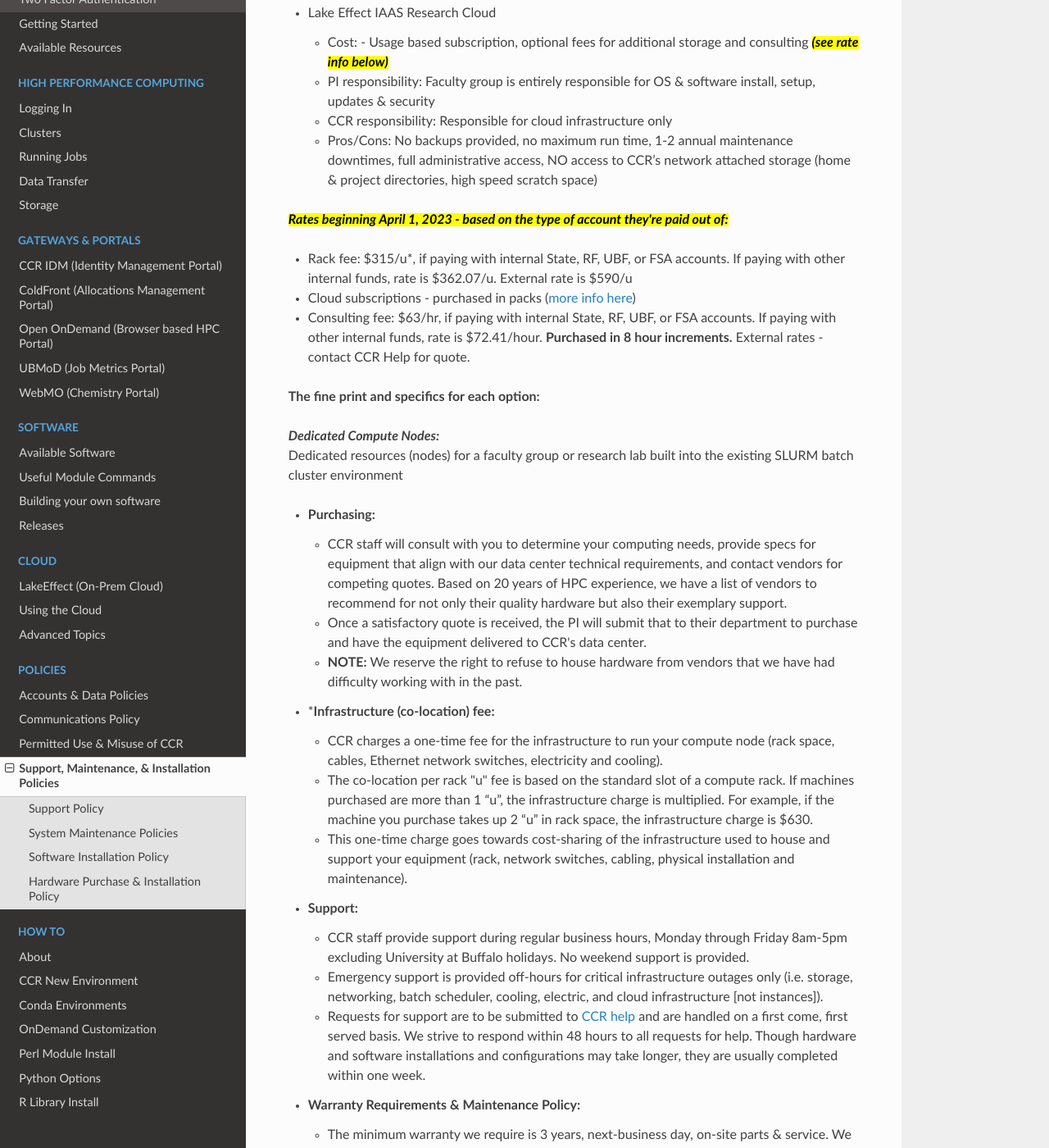
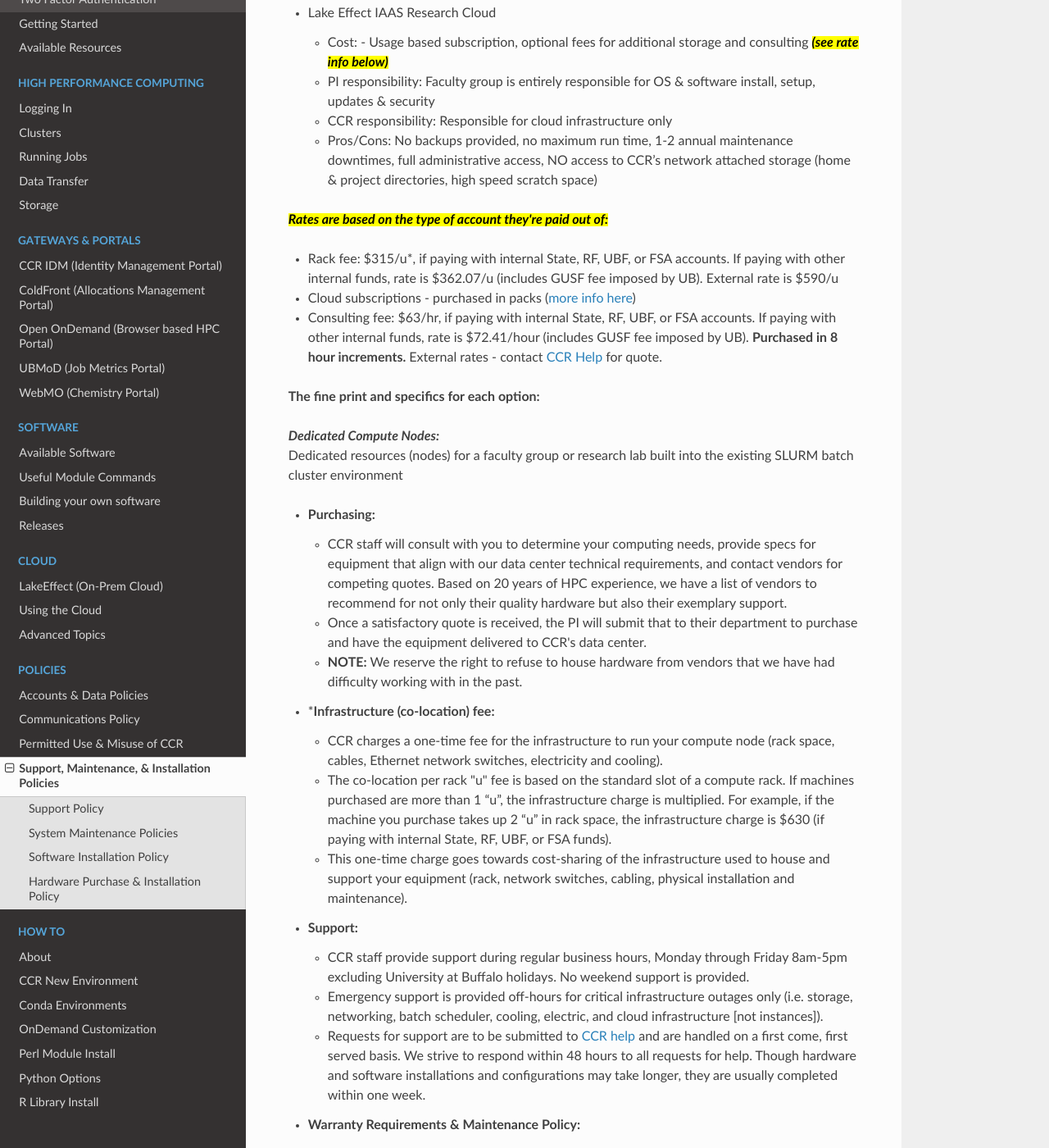
Before and after one commit to ubccr/ccrdocs, an MkDocs documentation site: the page built from pages/policies/support.md, in a window 1280 px wide and 1400 px high, scrolled down 3194 px. Shown: the whole window at 82% size. Built offline with MkDocs 1.6.1, drawn with Linux system fonts in a browser that asks for light colours; nearby versions of some CDN libraries.

```diff
--- a/pages/policies/support.md
+++ b/pages/policies/support.md
@@ -83,11 +83,11 @@ CCR is able to provide the following options to faculty groups:
     - CCR responsibility: Responsible for cloud infrastructure only
     - Pros/Cons:  No backups provided, no maximum run time, 1-2 annual maintenance downtimes, full administrative access, NO access to CCR’s network attached storage (home & project directories, high speed scratch space)
 
-==**Rates beginning April 1, 2023 - based on the type of account they're paid out of:**==
+==**Rates are based on the type of account they're paid out of:**==
 
-- Rack fee: $315/u*, if paying with internal State, RF, UBF, or FSA accounts. If paying with other internal funds, rate is $362.07/u.  External rate is $590/u
+- Rack fee: $315/u*, if paying with internal State, RF, UBF, or FSA accounts. If paying with other internal funds, rate is $362.07/u (includes GUSF fee imposed by UB).  External rate is $590/u
 - Cloud subscriptions - purchased in packs ([more info here](../cloud/lake-effect.md#subscriptions))
-- Consulting fee:  $63/hr, if paying with internal State, RF, UBF, or FSA accounts. If paying with other internal funds, rate is $72.41/hour.  **Purchased in 8 hour increments.**  External rates - contact CCR Help for quote.
+- Consulting fee:  $63/hr, if paying with internal State, RF, UBF, or FSA accounts. If paying with other internal funds, rate is $72.41/hour (includes GUSF fee imposed by UB).  **Purchased in 8 hour increments.**  External rates - contact [CCR Help](../help.md) for quote.
 
 **The fine print and specifics for each option:**
 
@@ -102,7 +102,7 @@ Dedicated resources (nodes) for a faculty group or research lab built into the e
 
 - ***Infrastructure (co-location) fee:**
     - CCR charges a one-time fee for the infrastructure to run your compute node (rack space, cables, Ethernet network switches, electricity and cooling).
-    - The co-location per rack "u" fee is based on the standard slot of a compute rack. If machines purchased are more than 1 “u”, the infrastructure charge is multiplied. For example, if the machine you purchase takes up 2 “u” in rack space, the infrastructure charge is $630.
+    - The co-location per rack "u" fee is based on the standard slot of a compute rack. If machines purchased are more than 1 “u”, the infrastructure charge is multiplied. For example, if the machine you purchase takes up 2 “u” in rack space, the infrastructure charge is $630 (if paying with internal State, RF, UBF, or FSA funds).
     - This one-time charge goes towards cost-sharing of the infrastructure used to house and support your equipment (rack, network switches, cabling, physical installation and maintenance).
 
 - **Support:**
```
Also changed, not shown: pages/cloud/lake-effect.md (+1 -2 lines), pages/howto/newenv.md (+4 -0 lines), pages/hpc/storage.md (+2 -5 lines).
